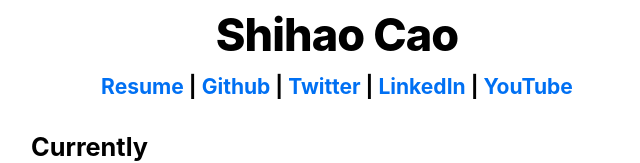
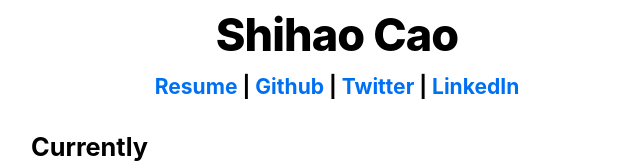
Before and after one commit to shihaocao/nextjs-shihao-website, a Next.js app: page / in a window 1280 px wide. Shown: the part 294-457 px from the top of the page, without its empty margins (303-943 px from the left). Built offline with nearby package versions, Linux system fonts and the light colour scheme.

Commit message:
take off yt for now

```diff
--- a/components/layout.js
+++ b/components/layout.js
@@ -49,8 +49,8 @@ export default function Layout({ children, home , layout_type}) {
             <a href="https://twitter.com/shihao_cao" class="button" target="_blank">Twitter</a>
             &nbsp;|&nbsp;
             <a href="https://www.linkedin.com/in/shihaocao/" class="button" target="_blank">LinkedIn</a>
-            &nbsp;|&nbsp;
-            <a href="https://www.youtube.com/user/Shasty88" class="button" target="_blank">YouTube</a>
+            {/* &nbsp;|&nbsp;
+            <a href="https://www.youtube.com/user/Shasty88" class="button" target="_blank">YouTube</a> */}
             </h3>
           </>
         ) : (
```
